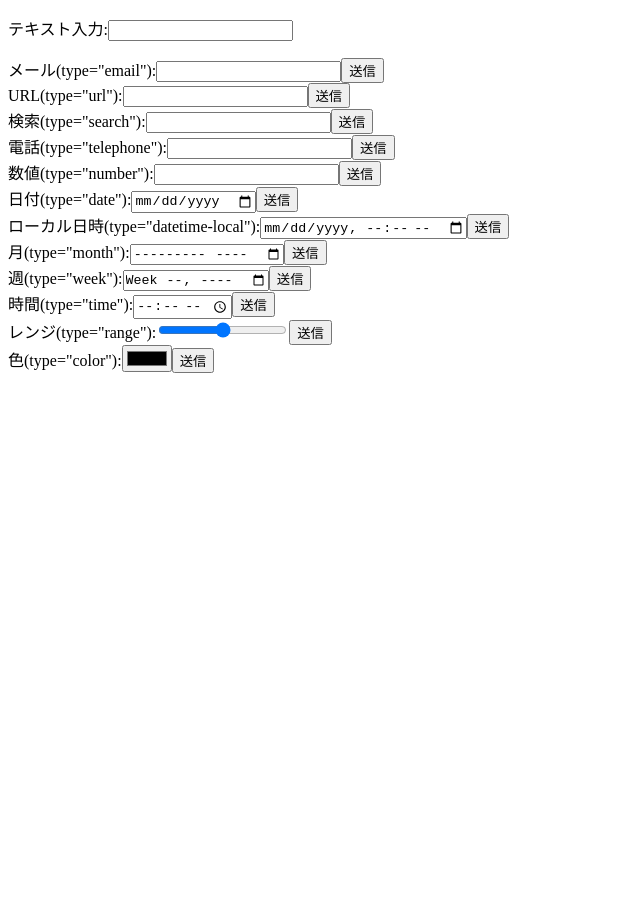
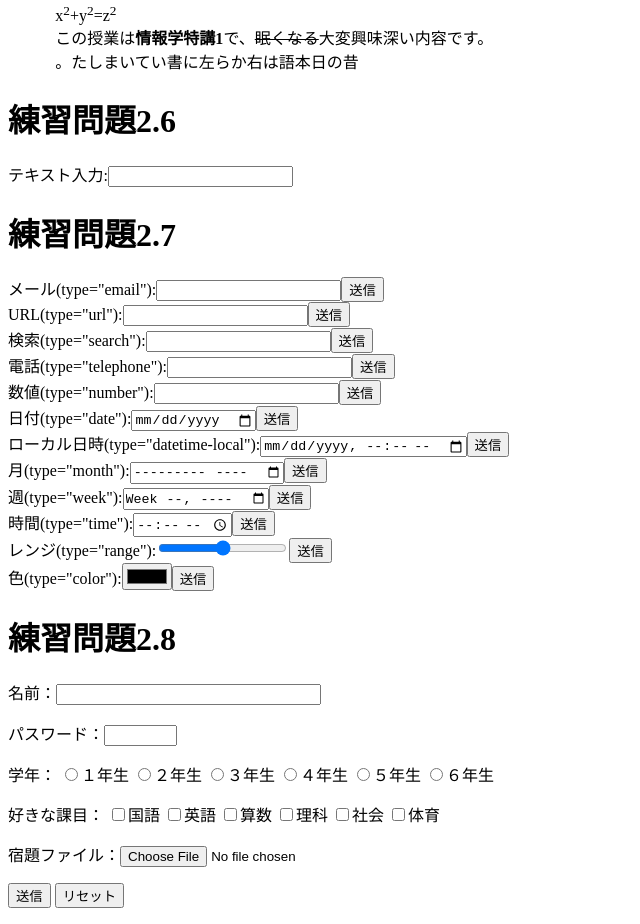
Before and after one commit to zm20175/zm20175, a plain HTML site: page index.html in a window 1280 px wide. Shown: the part 1262-2186 px from the top of the page, without its empty margins (0-640 px from the left). Before the commit the page ends 1643 px from the top, so only its background shows below. Drawn offline with Linux system fonts and the light colour scheme.

Commit message:
Update index.html

```diff
--- a/index.html
+++ b/index.html
@@ -58,6 +58,8 @@
   <dd>ポイントは加算されません。</dd>
  </dl>
 
+ <h1>練習問題2.4</h1>
+
  <table>
   <caption>
    <strong>お寿司をどこで食べるか？その長所と短所</strong>
@@ -88,6 +90,8 @@
    </tbody>
  </table>
 
+ <h1>練習問題2.5</h1>
+
  <ul>
   <li>参考資料を調べ、次のように表示されるHTMLを書きなさい。
    <p
@@ -103,6 +107,8 @@
 
    <p>テキスト入力:<input type="text"></p>
 
+ <h1>練習問題2.7</h1>
+
  <form action="xxx.php" method="post"><label>メール(type="email"):<input type="email" name="email"></label><input type="submit" value="送信"></form>
  <form action="xxx.php" method="post"><label>URL(type="url"):<input type="url" name="url"></label><input type="submit" value="送信"></form>
  <form action="xxx.php" method="post"><label>検索(type="search"):<input type="search" name="search"></label><input type="submit" value="送信"></form>
@@ -116,6 +122,28 @@
  <form action="xxx.php" method="post"><label>レンジ(type="range"):<input type="range" name="range"></label><input type="submit" value="送信"></form>
  <form action="xxx.php" method="post"><label>色(type="color"):<input type="color" name="color"></label><input type="submit" value="送信"></form>
 
+ <h1>練習問題2.8</h1>
+   <p><label>名前：<input type="text" name="name" size="30" maxlength="20"></label></p><p><label>パスワード：<input type="password" name="pass" size="6" maxlength="4"></label></p>
+ <p>学年：
+  <label><input type="radio" name="gakunen" value="1">１年生</label>
+  <label><input type="radio" name="gakunen" value="2">２年生</label>
+  <label><input type="radio" name="gakunen" value="3">３年生</label>
+  <label><input type="radio" name="gakunen" value="4">４年生</label>
+  <label><input type="radio" name="gakunen" value="5">５年生</label>
+  <label><input type="radio" name="gakunen" value="6">６年生</label>
+ </p>
+ <p>好きな課目：
+  <label><input type="checkbox" name="kamoku" value="kokugo">国語</label>
+  <label><input type="checkbox" name="kamoku" value="eigo">英語</label>
+  <label><input type="checkbox" name="kamoku" value="sansu">算数</label>
+  <label><input type="checkbox" name="kamoku" value="rika">理科</label>
+  <label><input type="checkbox" name="kamoku" value="syakai">社会</label>
+  <label><input type="checkbox" name="kamoku" value="taiiku">体育</label></p>
+ <p><label>宿題ファイル：<input type="file" name="syukudai"></label></p>
+ <p>
+  <input type="submit" value="送信">
+  <input type="reset" value="リセット">
+ </p>
   </body>
 
 </html>
```
